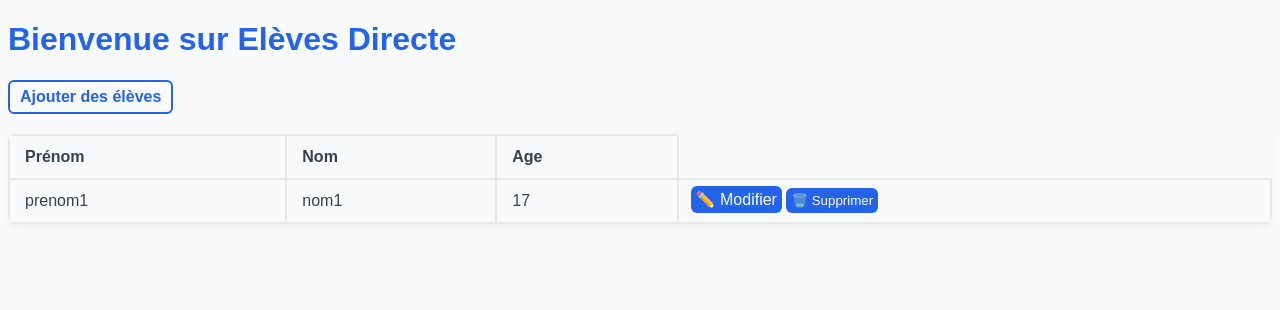
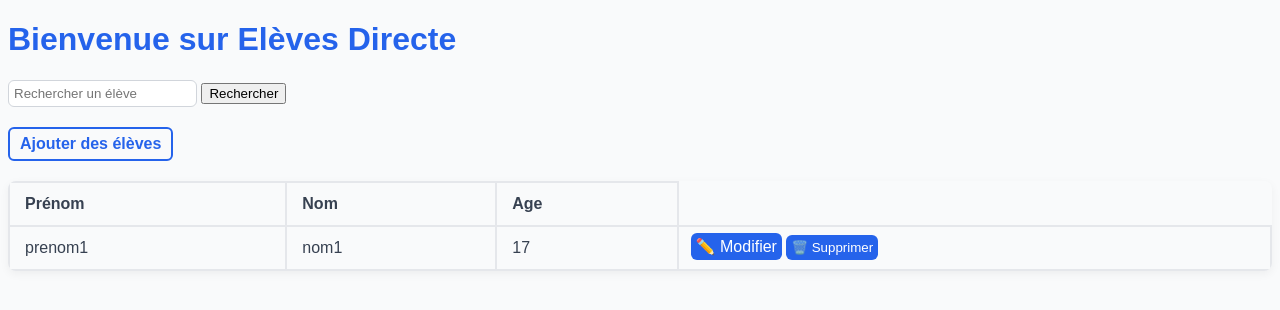
Before and after one commit to gregdel-dev/NSI-App_Web_Eleves, a Flask app: page / in a window 1280 px wide. Shown: the top 310 px of the page. Run offline with Flask 3, Linux system fonts and the light colour scheme.

Commit message:
ajout barre recherche + et fix erreur update

```diff
--- a/templates/index.html
+++ b/templates/index.html
@@ -8,6 +8,10 @@
 </head>
 <body>
     <h1>Bienvenue sur Elèves Directe</h1>
+    <form action="">
+        <input type="text" name="recherche" placeholder="Rechercher un élève">
+        <button type="submit">Rechercher</button>
+    </form>
     <nav>
         <a href="/ajout" class="ajout_button">Ajouter des élèves</a>
     </nav>
--- a/templates/update.html
+++ b/templates/update.html
@@ -13,8 +13,8 @@
 
 
     <h1>Modifer des élèves</h1>
-    <form method="POST" action="/">
-        <input type="hidden" name="id" value="{{eleve[0]}}">
+    <form method="POST">
+        <input type="hidden" name="id" value="{{ eleve[0] }}">
         <div class="form-element">
             <label for="prenom">Prénom : <input id="prenom" name="prenom" type="text" value="{{eleve[1]}}"></label>
 
```
